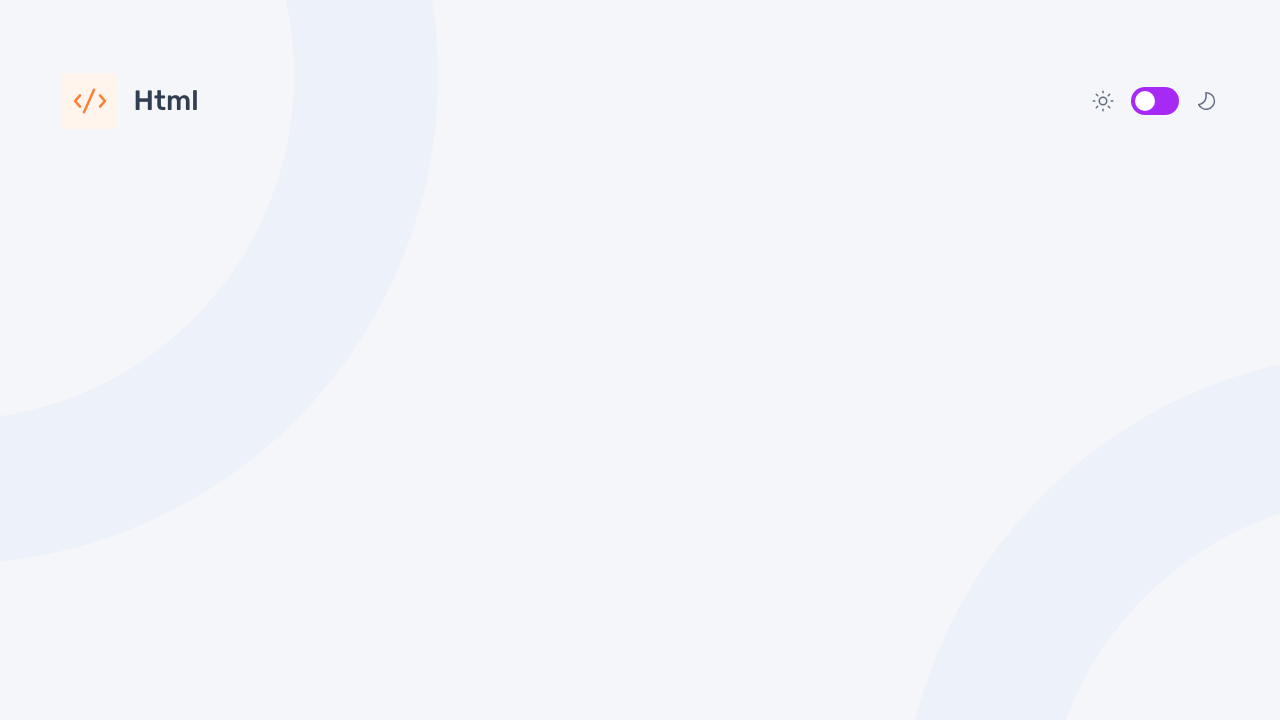
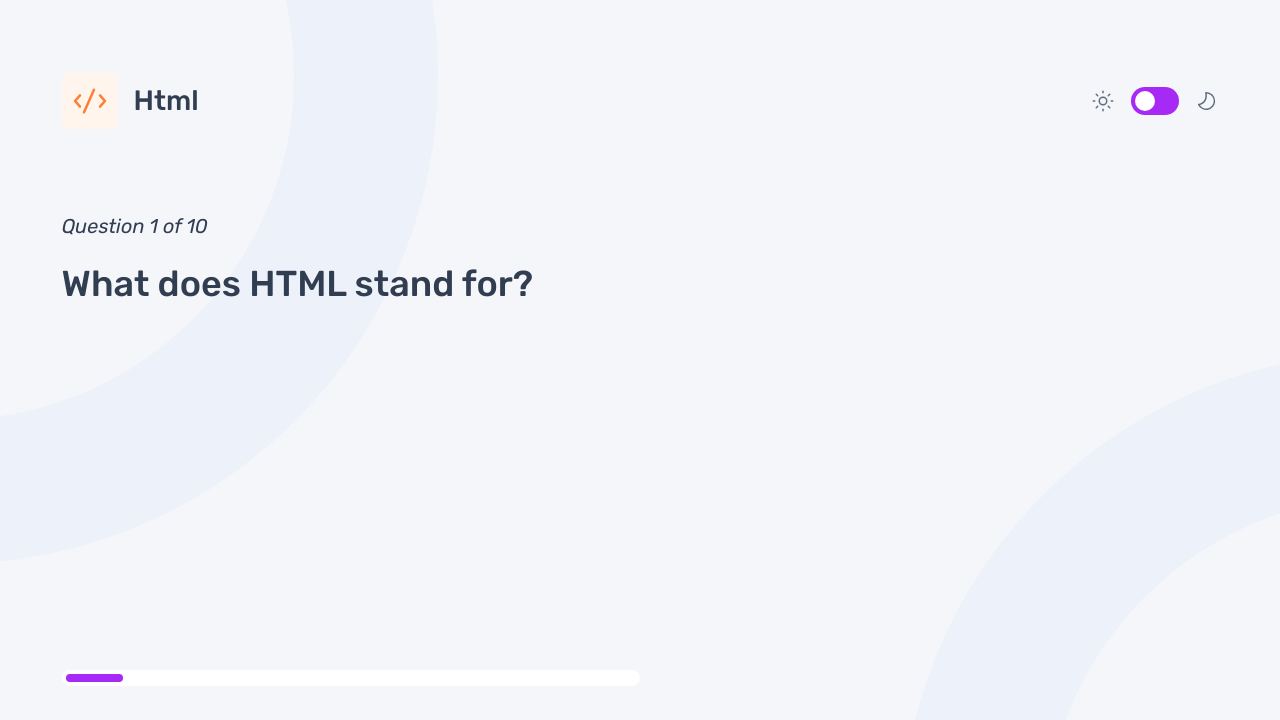
Before and after one commit to skhbabez/frontend-quiz-app, a plain HTML site: page index.html in a window 1280 px wide. Both pictures are taken after a click on the button "Html". Drawn offline with Linux system fonts and the light colour scheme.

Commit message:
Added Question rendering

```diff
--- a/main.js
+++ b/main.js
@@ -2,13 +2,25 @@
 const url = "data.json";
 
 class Quiz {
+  #categories;
+  #currentQuestion = 0;
+  #category;
+  #questions;
+  #quizzes;
+  logo;
+  infoContainer;
+  contentContainer;
+  questionText;
+  questionCount;
+  progressBar;
+
   constructor(quizzes) {
-    this.quizzes = quizzes;
+    this.#quizzes = quizzes;
     this.initializeQuiz();
   }
 
   initializeQuiz() {
-    this.categories = this.extractCategories(this.quizzes);
+    this.#categories = this.extractCategories(this.#quizzes);
     this.logo = document.getElementById("logo");
     this.infoContainer = document.getElementById("info-container");
     this.contentContainer = document.getElementById("content-container");
@@ -17,18 +29,46 @@ class Quiz {
   }
 
   start() {
+    this.emptyContentContainer();
+    this.emptyInfoContainer();
     this.showCategorySelection();
     this.showWelcomeCard();
   }
 
   runQuiz(category) {
-    this.questions = this.getQuestions(category);
-    this.category = category;
-    console.log(this.questions);
+    this.#questions = this.getQuestions(category);
+    this.#category = category;
+    this.#currentQuestion = 0;
+    console.log(this.#questions);
     this.setLogoCategory(category);
     this.showLogo();
     this.emptyInfoContainer();
     this.emptyContentContainer();
+    this.questionContainer = document.createElement("div");
+    this.questionContainer.classList.add("question-container");
+    const content = document.createElement("div");
+    this.questionCount = document.createElement("p");
+    this.questionText = document.createElement("p");
+    content.appendChild(this.questionCount);
+    content.appendChild(this.questionText);
+    this.questionContainer.appendChild(content);
+    const progressBarWrapper = document.createElement("div");
+    this.progressBar = document.createElement("div");
+    progressBarWrapper.classList.add("progress-bar");
+    progressBarWrapper.appendChild(this.progressBar);
+    this.questionContainer.appendChild(progressBarWrapper);
+    this.infoContainer.appendChild(this.questionContainer);
+    this.showQuestion(0);
+  }
+
+  showQuestion(index) {
+    const current = index + 1;
+    const remaining = this.#questions.length;
+    const text = this.#questions[index].question;
+    this.questionCount.textContent = `Question ${current} of ${remaining}`;
+    this.questionText.textContent = text;
+    const progress = (current / remaining) * 100;
+    this.progressBar.style = `width: ${progress}%`;
   }
 
   hideLogo() {
@@ -71,13 +111,13 @@ class Quiz {
       button.classList.add("icon-btn");
       button.setAttribute("type", "button");
       const buttonText = document.createElement("span");
-      buttonText.appendChild(document.createTextNode(name));
+      buttonText.textContent = name;
       button.appendChild(label);
       button.appendChild(buttonText);
       button.addEventListener("click", () => this.runQuiz(category));
       return button;
     };
-    this.categories.forEach((category) => {
+    this.#categories.forEach((category) => {
       categorySelection.appendChild(createSelector(category));
     });
     this.contentContainer.appendChild(categorySelection);
@@ -87,15 +127,13 @@ class Quiz {
     const welcomeCard = document.createElement("div");
     welcomeCard.classList.add("welcome-card");
     const heading = document.createElement("h1");
-    heading.appendChild(document.createTextNode("Welcome to the"));
+    heading.textContent = "Welcome to the";
     const subTitle = document.createElement("span");
-    subTitle.appendChild(document.createTextNode("Frontend Quiz!"));
+    subTitle.textContent = "Frontend Quiz!";
     heading.appendChild(subTitle);
     welcomeCard.appendChild(heading);
     const paragraph = document.createElement("p");
-    paragraph.appendChild(
-      document.createTextNode("Pick a subject to get started.")
-    );
+    paragraph.textContent = "Pick a subject to get started.";
     welcomeCard.appendChild(paragraph);
     this.infoContainer.appendChild(welcomeCard);
   }
@@ -109,14 +147,14 @@ class Quiz {
   }
 
   extractCategories() {
-    return this.quizzes.map((quiz) => ({
+    return this.#quizzes.map((quiz) => ({
       name: quiz.title.toLowerCase(),
       url: quiz.icon,
     }));
   }
 
   getQuestions(category) {
-    return this.quizzes.filter(
+    return this.#quizzes.filter(
       (quiz) => quiz.title.toLowerCase() === category.name.toLowerCase()
     )[0].questions;
   }
--- a/styles.css
+++ b/styles.css
@@ -305,6 +305,9 @@ h1 {
 
 .question-container {
   margin-block-end: 40px;
+  display: flex;
+  flex-direction: column;
+  gap: var(--fluid-24-40);
   & p:first-of-type {
     font-style: italic;
     font-size: var(--fluid-14-20);
@@ -315,20 +318,15 @@ h1 {
     line-height: 1.2;
     margin-block-start: var(--fluid-16-24);
   }
-  & .progress-bar {
-    margin-block-start: var(--fluid-24-40);
-  }
 }
 
 .progress-bar {
   block-size: 16px;
   background-color: var(--bar-bg-color);
   border-radius: 999px;
-
   align-items: center;
   padding: 4px;
-  &::before {
-    content: "";
+  & div {
     border-radius: 104px;
     display: block;
     block-size: 8px;
@@ -471,7 +469,6 @@ h1 {
     flex-direction: row;
     margin-block-start: 85px;
     justify-content: space-between;
-    /* gap: 128px; */
   }
 
   .btn-container {
@@ -483,8 +480,11 @@ h1 {
   .welcome-card p {
     margin-block-start: 48px;
   }
-  .question-container .progress-bar {
-    /* still need better option for dektop*/
-    margin-block-start: 184px;
+  .question-container {
+    min-block-size: 472px;
+    margin-block-end: 3px;
+  }
+  .progress-bar {
+    margin-block-start: auto;
   }
 }
```
Also changed, not shown: components.html (+11 -0 lines).
